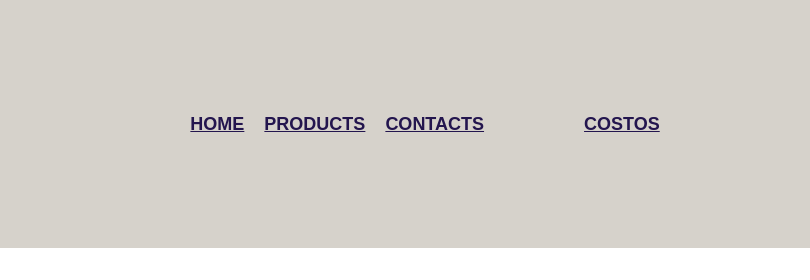
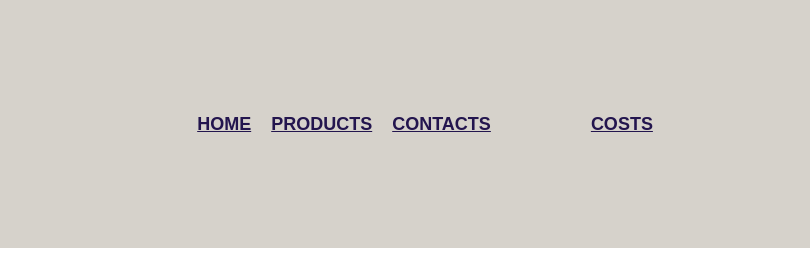
Before and after one commit to walterdiaz87/walterdiaz87.github.io, a plain HTML site: page costos.html in a window 1280 px wide. Shown: the top 280 px of the page, 272-1082 px from the left. Drawn offline with Linux system fonts and the light colour scheme.

Commit message:
Update costos.html

```diff
--- a/costos.html
+++ b/costos.html
@@ -20,7 +20,7 @@
             <li></li>
             <li></li>
             <li></li>
-            <li><a href="costos.html">COSTOS</a></li>
+            <li><a href="costos.html">COSTS</a></li>
 
         </ul>
     </nav>
```
